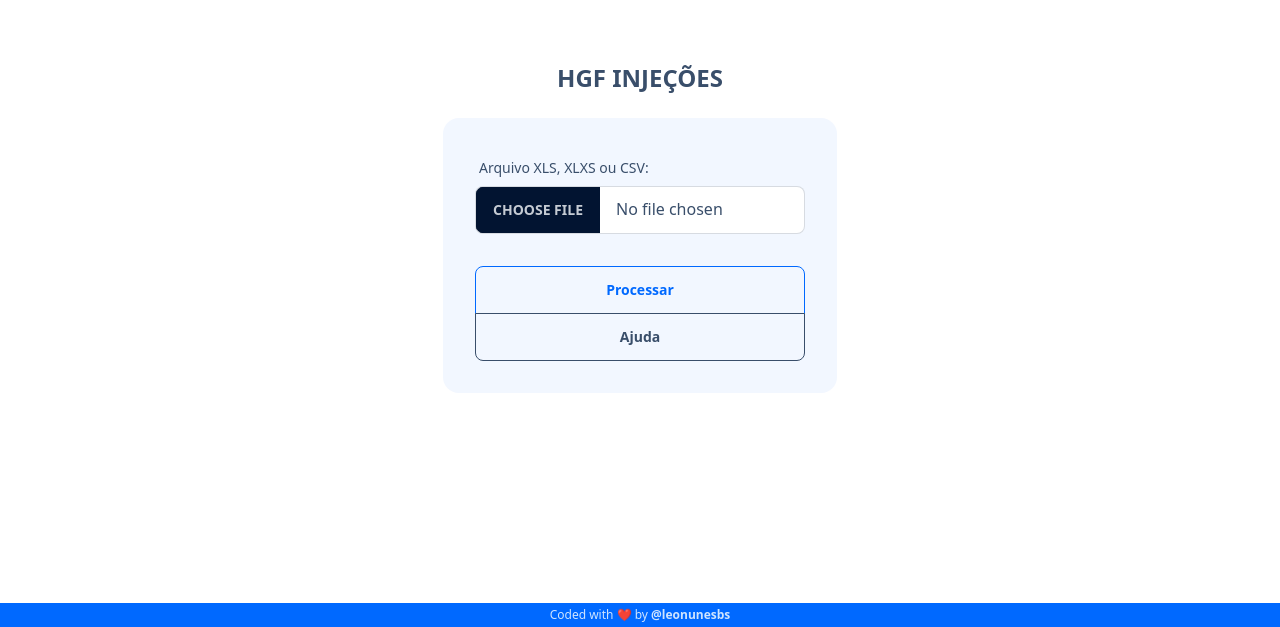
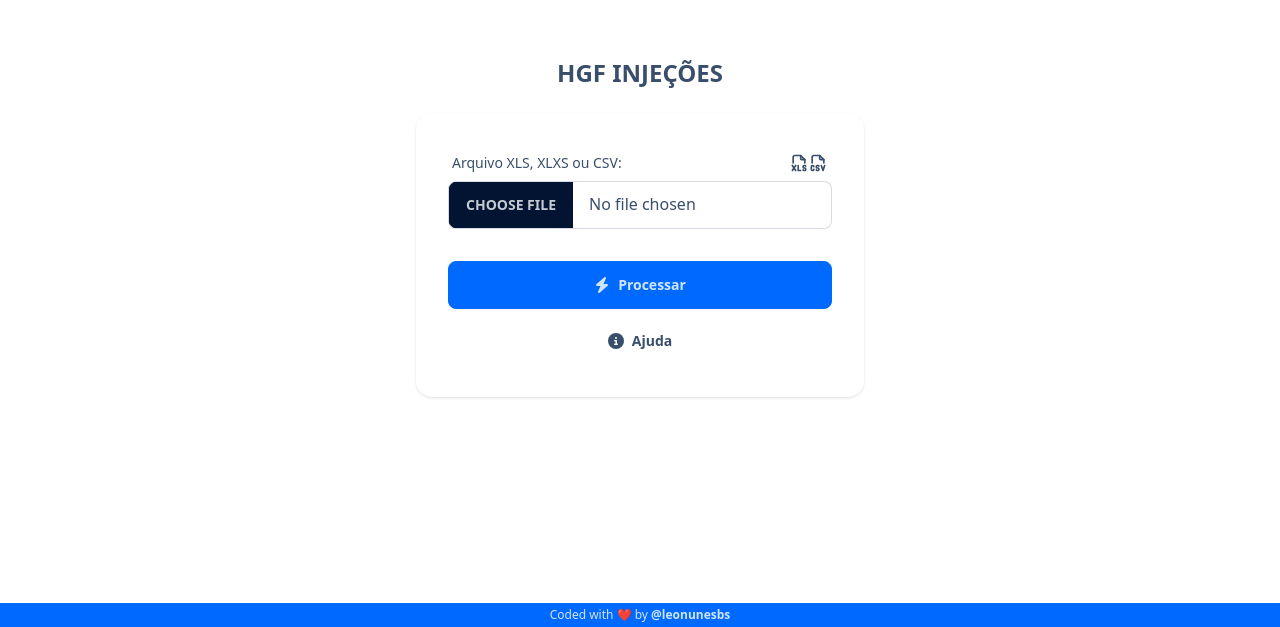
Before and after one commit to leonunesbs/injecoes, a Next.js app: page / in a window 1280 px wide. Shown: the part 173-800 px from the top of the page. Built offline with nearby package versions, Linux system fonts and the light colour scheme.

Commit message:
feat: ui improvements

```diff
--- a/package.json
+++ b/package.json
@@ -36,6 +36,7 @@
     "react-csv-reader": "4.0.0",
     "react-dom": "18.2.0",
     "react-hook-form": "7.51.2",
+    "react-icons": "5.1.0",
     "resend": "3.2.0",
     "xlsx": "0.18.5"
   },
--- a/src/app/page.tsx
+++ b/src/app/page.tsx
@@ -5,6 +5,7 @@ import { parse as parseCSV, ParseResult } from 'papaparse';
 import { PDFDocument, StandardFonts } from 'pdf-lib';
 import { useEffect, useState } from 'react';
 import { SubmitHandler, useForm } from 'react-hook-form';
+import { TbFileTypeCsv, TbFileTypeXls } from 'react-icons/tb';
 import * as XLSX from 'xlsx';
 
 import { ProcessButton } from '@/components';
@@ -190,12 +191,16 @@ export default function Page() {
       <section>
         <div className="flex flex-col items-center justify-center px-6 py-8 mx-auto h-screen relative">
           <h1 className="text-2xl mb-6 font-black">HGF INJEÇÕES</h1>
-          <div className="card bg-base-200">
+          <div className="card dark:bg-base-200 w-full max-w-md shadow">
             <div className="card-body">
               <form onSubmit={handleSubmit(onSubmit)} className="space-y-4">
                 <div className="form-control">
                   <label htmlFor="uploadedData" className="label label-text">
                     Arquivo XLS, XLXS ou CSV:
+                    <div className="join join-horizontal">
+                      <TbFileTypeXls className="h-5 w-5 join-item" />
+                      <TbFileTypeCsv className="h-5 w-5 join-item" />
+                    </div>
                   </label>
                   <input
                     {...register('uploadedData')}
--- a/src/components/ProcessButton.tsx
+++ b/src/components/ProcessButton.tsx
@@ -1,6 +1,7 @@
 'use client';
 
 import Link from 'next/link';
+import { FaBolt, FaCircleInfo } from 'react-icons/fa6';
 
 interface ProcessButtonProps {
   loading: boolean;
@@ -8,26 +9,26 @@ interface ProcessButtonProps {
 
 export function ProcessButton({ loading }: ProcessButtonProps) {
   return (
-    <>
-      <div className="join join-vertical w-full">
+    <div className="space-y-2">
       {loading ? (
-          <button className="btn  btn-outline btn-primary w-full join-item">
+        <button className="btn  btn-primary w-full">
           <span className="loading loading-spinner"></span>
           Carregando...
         </button>
       ) : (
-          <button type="submit" className="btn  btn-outline btn-primary w-full join-item">
+        <button type="submit" className="btn  btn-primary w-full join-item">
+          <FaBolt className="h-4 w-4" />
           Processar
         </button>
       )}
       <Link
         href={'https://github.com/leonunesbs/injecoes?tab=readme-ov-file#manual-de-uso'}
-          className="btn  btn-outline btn-neutral w-full join-item"
+        className="btn btn-ghost w-full"
         target="_blank"
       >
+        <FaCircleInfo className="h-4 w-4" />
         Ajuda
       </Link>
     </div>
-    </>
   );
 }
```
Also changed, not shown: 1 other file (tests, documents, lock files or other folders). Lines whose indentation alone changed are shown as unchanged.
